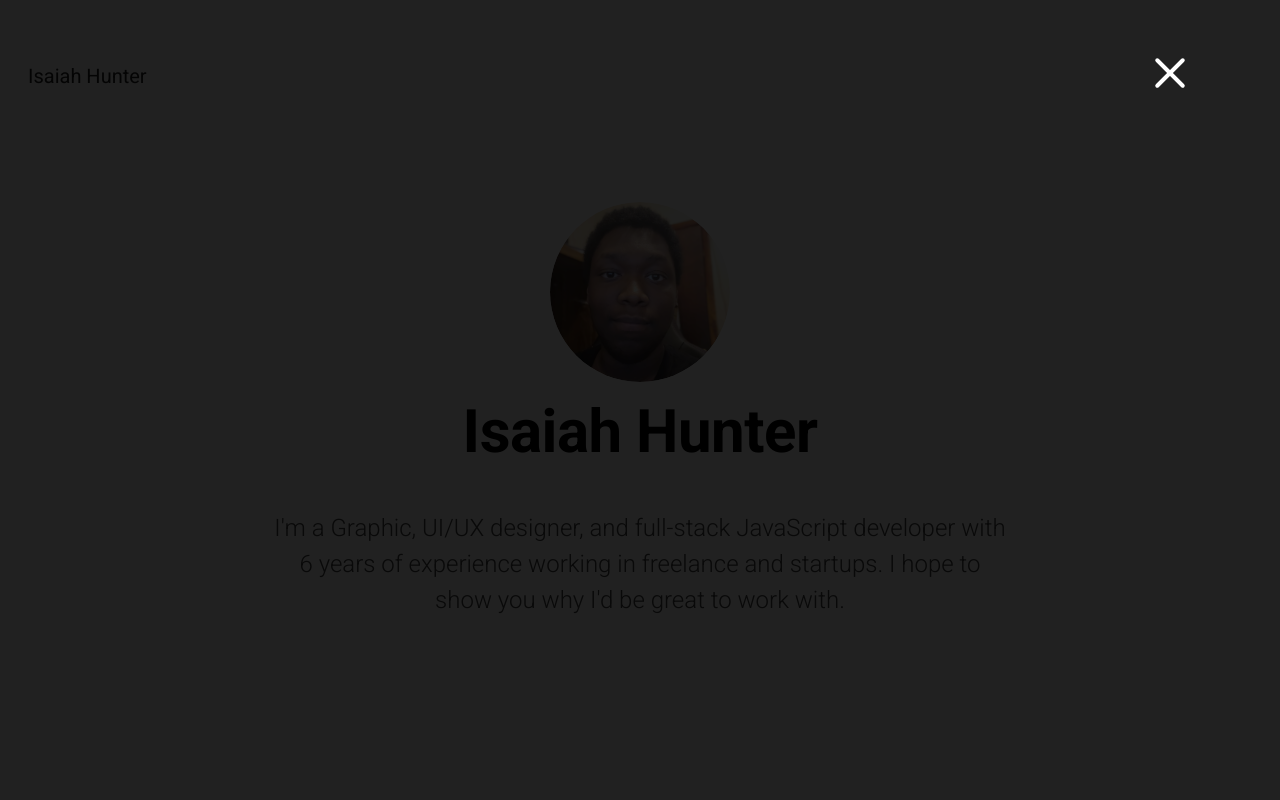
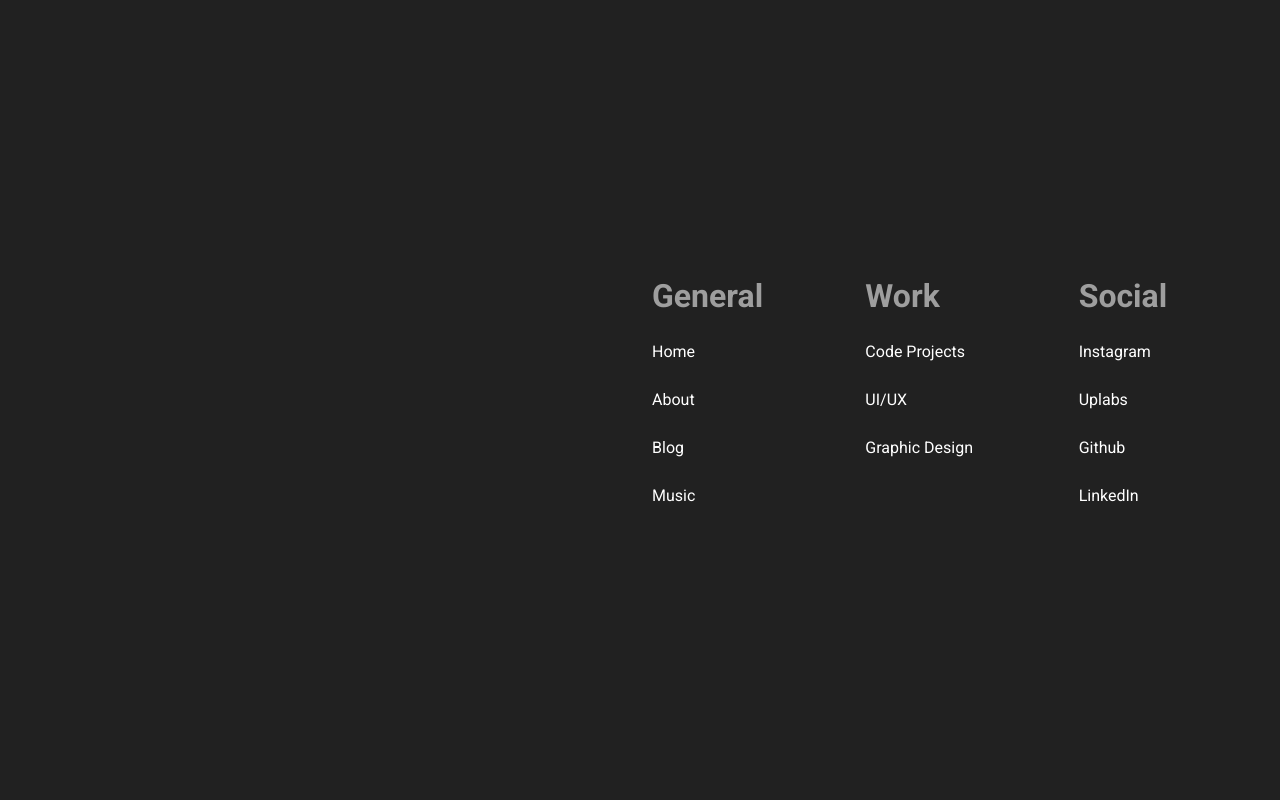
Before and after one commit to hunter-isaiah96/PortfolioNuxt, a Nuxt app: page / in a window 1280 px wide. Both pictures are taken after a click on the button 1217 px from the left and 76 px from the top of the page. Shown: the top 800 px of the page. Built offline with nearby package versions, Linux system fonts and the light colour scheme; what vue-moment, vue-overdrive, vue-tilt.js would draw is missing.

Commit message:
structural changes

```diff
--- a/assets/css/main.scss
+++ b/assets/css/main.scss
@@ -2,6 +2,11 @@ $hamburger-active-layer-color: white;
 @import '~hamburgers/_sass/hamburgers/hamburgers.scss';
 .hamburger:focus {
   outline: 0;
+}
+
+body {
+  height: 100vh;
+  overflow: hidden;
 }
 
 a {
@@ -39,6 +44,11 @@ a {
   padding: 0 !important;
 }
 
+.no-scroll {
+  overflow: hidden;
+  max-height: 100vh;
+}
+
 .container-width {
   max-width: 1280px !important;
 }
--- a/layouts/default.vue
+++ b/layouts/default.vue
@@ -1,16 +1,11 @@
 <template>
   <div>
-    <v-app class="mx-auto" style="background-color: white;">
-      <nuxt />
-      <transition name="fade">
-        <div class="nav-overlay" v-show="drawer">
-          <v-container class="full-height">
-            <v-toolbar
-              color="transparent"
-              elevation="0"
-              max-height="128"
-              height="128"
-            >
+    <v-app :class="{'no-scroll': drawer}" class="mx-auto">
+      <v-container class="pa-0 white" fluid>
+        <v-row no-gutters>
+          <v-col cols="12">
+            <v-toolbar class="px-0" color="transparent" elevation="0" max-height="128" height="128">
+              <v-toolbar-title>Isaiah Hunter</v-toolbar-title>
               <v-spacer></v-spacer>
               <button
                 :class="{ 'is-active': drawer }"
@@ -23,9 +18,38 @@
                 </span>
               </button>
             </v-toolbar>
+          </v-col>
+          <v-col cols="12">
+            <nuxt />
+            <v-container class="grey lighten-5 d-flex align-center pa-0 full-height" fluid>
+              <v-row justify="end">
+                <v-col cols="2" v-for="(item, key) of navigation" :key="key">
+                  <h1 class="text-capitalize">{{key}}</h1>
+                  <v-list color="transparent">
+                    <v-list-item class="pa-0" v-for="(item, i) in item" :key="i">
+                      <v-list-item-title>{{item.text}}</v-list-item-title>
+                    </v-list-item>
+                  </v-list>
+                </v-col>
+              </v-row>
+            </v-container>
+          </v-col>
+        </v-row>
+        <transition name="fade">
+          <v-container class="d-flex align-center nav-overlay grey darken-4" v-if="drawer" fluid>
+            <v-row justify="end">
+              <v-col cols="2" v-for="(item, key) of navigation" :key="key">
+                <h1 class="grey--text text-capitalize">{{key}}</h1>
+                <v-list color="transparent">
+                  <v-list-item class="pa-0" v-for="(item, i) in item" :key="i">
+                    <v-list-item-title class="white--text darken-1">{{item.text}}</v-list-item-title>
+                  </v-list-item>
+                </v-list>
+              </v-col>
+            </v-row>
           </v-container>
-        </div>
-      </transition>
+        </transition>
+      </v-container>
     </v-app>
   </div>
 </template>
@@ -35,7 +59,7 @@
   top: 0;
   left: 0;
   width: 100vw;
-  background: rgba(0, 0, 0, 0.87);
+  height: 100vh;
 }
 .fade-enter-active,
 .fade-leave-active {
@@ -48,6 +72,62 @@
 <script>
 import { mapGetters } from 'vuex'
 export default {
+  data() {
+    return {
+      navigation: {
+        general: [
+          {
+            text: 'Home',
+            path: '#'
+          },
+          {
+            text: 'About',
+            path: '#'
+          },
+          {
+            text: 'Blog',
+            path: '#'
+          },
+          {
+            text: 'Music',
+            path: '#'
+          }
+        ],
+        work: [
+          {
+            text: 'Code Projects',
+            path: '#'
+          },
+          {
+            text: 'UI/UX',
+            path: '#'
+          },
+          {
+            text: 'Graphic Design',
+            path: '#'
+          }
+        ],
+        social: [
+          {
+            text: 'Instagram',
+            path: '#'
+          },
+          {
+            text: 'Uplabs',
+            path: '#'
+          },
+          {
+            text: 'Github',
+            path: '#'
+          },
+          {
+            text: 'LinkedIn',
+            path: '#'
+          }
+        ]
+      }
+    }
+  },
   computed: {
     ...mapGetters({
       drawer: 'menu/drawer'
--- a/pages/index.vue
+++ b/pages/index.vue
@@ -5,30 +5,7 @@
       class="d-flex flex-column container-width"
       fluid
     >
-      <v-toolbar class="toolbar px-0" elevation="0" max-height="128" height="128">
-        <v-toolbar-title>Isaiah Hunter</v-toolbar-title>
-        <v-spacer></v-spacer>
-        <button
-          :class="{ 'is-active': drawer }"
-          class="hamburger hamburger--squeeze"
-          type="button"
-          @click="toggleMenu()"
-        >
-          <span class="hamburger-box">
-            <span class="hamburger-inner"></span>
-          </span>
-        </button>
-      </v-toolbar>
-      <v-row
-        :style="
-          `padding-bottom: ${
-            this.$vuetify.breakpoint.name === 'xs' ? '0' : '128px'
-          };`
-        "
-        class="flex-grow-1"
-        align="center"
-        no-gutters
-      >
+      <v-row class="flex-grow-1" align="center" no-gutters>
         <v-col md="7" xs="12" class="mx-auto text-center">
           <v-avatar size="180" class="my-5">
             <v-img :src="require('../assets/me.jpg')"></v-img>
@@ -42,24 +19,10 @@
         </v-col>
       </v-row>
     </v-container>
-    <!-- <h1 class="text-center">Technologies & Software</h1> -->
     <v-container class="container-width">
       <v-row>
-        <v-col class="pa-sm-10 pa-xs-0" cols="12" sm="6" v-for="i in 2" :key="i">
-          <CardTile
-            img-height="320"
-            :image="
-              require('../assets/krisztian-tabori-IyaNci0CyRk-unsplash.jpg')
-            "
-            title="How to choose a color palette for your new website"
-            subtitle="A good color palette makes your website identifiable, let's see just how."
-            :link="{ text: 'Read More', link: '#' }"
-          ></CardTile>
-        </v-col>
-      </v-row>
-      <v-row>
         <v-col
-          class="animated pa-sm-10 pa-xs-0"
+          class="animated pa-sm-8 pa-xs-0"
           cols="12"
           sm="4"
           v-for="(skill, i) in skills"
@@ -77,7 +40,20 @@
           ></CardTile>
         </v-col>
       </v-row>
-      <v-row justify="center" align="center">
+      <v-row>
+        <v-col class="pa-sm-10 pa-xs-0" cols="12" sm="6" v-for="i in 2" :key="i">
+          <CardTile
+            img-height="320"
+            :image="
+              require('../assets/krisztian-tabori-IyaNci0CyRk-unsplash.jpg')
+            "
+            title="How to choose a color palette for your new website"
+            subtitle="A good color palette makes your website identifiable, let's see just how."
+            :link="{ text: 'Read More', link: '#' }"
+          ></CardTile>
+        </v-col>
+      </v-row>
+      <!-- <v-row justify="center" align="center">
         <v-col align-self="center" cols="7">
           <v-carousel
             height="400"
@@ -93,21 +69,21 @@
               reverse-transition="slide-y-transition"
               transition="slide-y-reverse-transition"
             >
-              <v-row class="text-center">
+              <v-row class="text-center fill-height" align="center">
                 <v-col cols="12">
-                  <v-avatar>
+                  <v-avatar height="100" width="100">
                     <v-img :src="testimonial.image"></v-img>
                   </v-avatar>
                 </v-col>
                 <v-col cols="12">
                   <h2>{{ testimonial.testimony }}</h2>
                 </v-col>
-                <v-col cols="12">- {{ testimonial.name }}, Front-end dev at Gen.video</v-col>
+                <v-col cols="12">- {{ testimonial.name }}, {{testimonial.role}}</v-col>
               </v-row>
             </v-carousel-item>
           </v-carousel>
         </v-col>
-      </v-row>
+      </v-row>-->
     </v-container>
   </div>
 </template>
@@ -173,16 +149,18 @@ export default {
       ],
       testimonials: [
         {
+          image: require('@/assets/andre-jordan.jpg'),
           name: 'Andre Jordan',
           testimony:
             'An insatiable thirst for knowledge as a developer and in general. Willingness to share that knowledge to help those around you grow. Team player, ready to fill whatever roles need to be filled.',
-          image: require('@/assets/andre-jordan.jpg')
+          role: 'Front-end dev at Gen.video'
         },
         {
+          image: require('@/assets/haggai.jpg'),
           name: 'Haggai Weiser',
           testimony:
             'Isaiah is a talented full stack developer with an aptitude for figuring things out on the fly. Isaiah is passionate about best practices, gaining and sharing knowledge, and would be an asset to any teams culture.',
-          image: require('@/assets/haggai.jpg')
+          role: 'VP of Engineering at Alpha'
         }
       ]
     }
```
